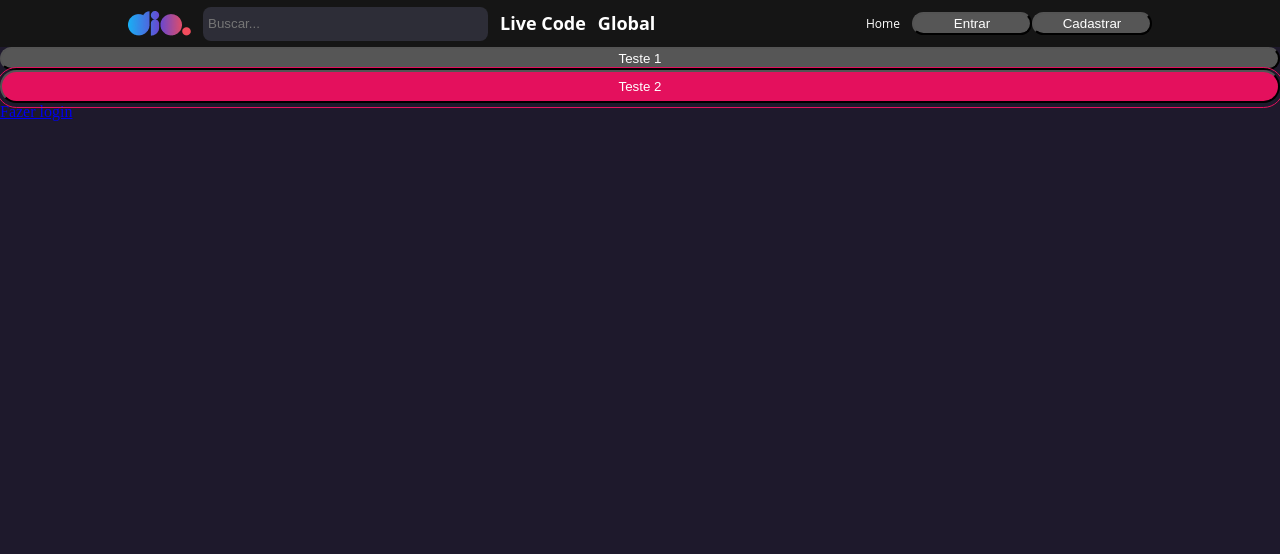
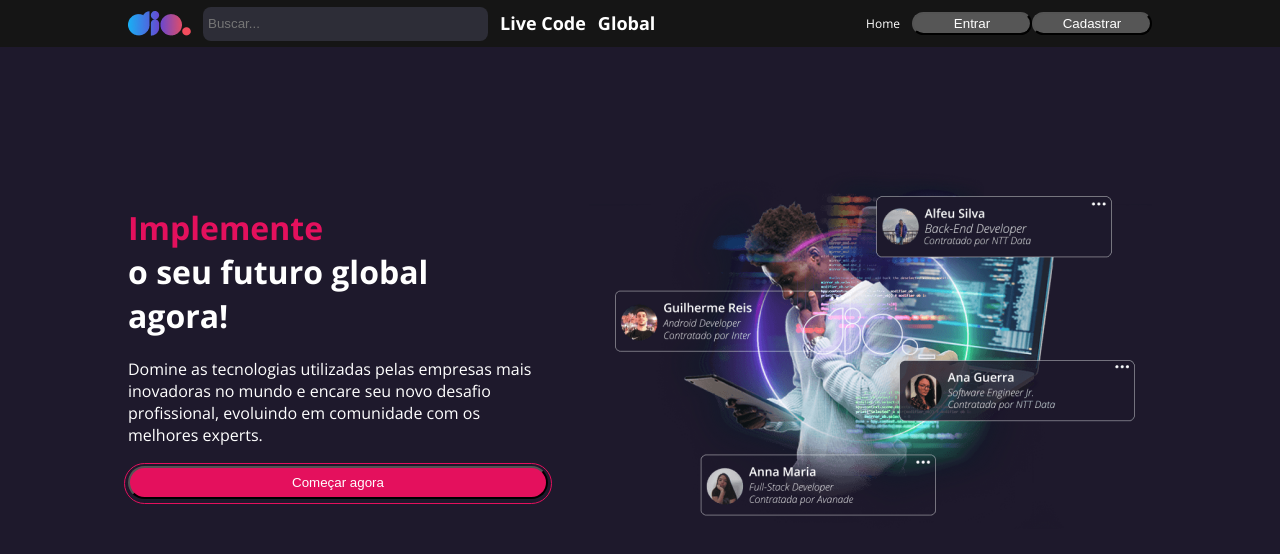
Before and after one commit to endryus7/dio-clone, a React (Create React App) app in the folder dio/: page / in a window 1280 px wide. Shown: the top 554 px of the page. Built offline with nearby package versions, Linux system fonts and the light colour scheme.

Commit message:
terminando a tela de home

```diff
--- a/dio/public/index.html
+++ b/dio/public/index.html
@@ -1,43 +1,22 @@
 <!DOCTYPE html>
-<html lang="en">
+<html lang="pt-br">
   <head>
     <meta charset="utf-8" />
-    <link rel="icon" href="%PUBLIC_URL%/favicon.ico" />
     <meta name="viewport" content="width=device-width, initial-scale=1" />
     <meta name="theme-color" content="#000000" />
     <meta
       name="description"
       content="Web site created using create-react-app"
     />
-    <link rel="apple-touch-icon" href="%PUBLIC_URL%/logo192.png" />
-    <!--
-      manifest.json provides metadata used when your web app is installed on a
-      user's mobile device or desktop. See https://developers.google.com/web/fundamentals/web-app-manifest/
-    -->
-    <link rel="manifest" href="%PUBLIC_URL%/manifest.json" />
-    <!--
-      Notice the use of %PUBLIC_URL% in the tags above.
-      It will be replaced with the URL of the `public` folder during the build.
-      Only files inside the `public` folder can be referenced from the HTML.
 
-      Unlike "/favicon.ico" or "favicon.ico", "%PUBLIC_URL%/favicon.ico" will
-      work correctly both with client-side routing and a non-root public URL.
-      Learn how to configure a non-root public URL by running `npm run build`.
-    -->
-    <title>React App</title>
+
+    <link rel="preconnect" href="https://fonts.googleapis.com">
+    <link rel="preconnect" href="https://fonts.gstatic.com" crossorigin>
+    <link href="https://fonts.googleapis.com/css2?family=Open+Sans:ital,wght@0,300..800;1,300..800&display=swap" rel="stylesheet">
   </head>
+
   <body>
     <noscript>You need to enable JavaScript to run this app.</noscript>
     <div id="root"></div>
-    <!--
-      This HTML file is a template.
-      If you open it directly in the browser, you will see an empty page.
-
-      You can add webfonts, meta tags, or analytics to this file.
-      The build step will place the bundled scripts into the <body> tag.
-
-      To begin the development, run `npm start` or `yarn start`.
-      To create a production bundle, use `npm run build` or `yarn build`.
-    -->
   </body>
 </html>
--- a/dio/src/pages/home/index.jsx
+++ b/dio/src/pages/home/index.jsx
@@ -1,13 +1,31 @@
-import { Link } from 'react-router-dom';
+import React from 'react';
+import  BannerImage  from '../../assets/banner.png'
+
 import { Button } from "../../components/Button";
 import { Header } from "../../components/Header";
+import { Container, Title, TitleHighLight, TextContent } from './styles'
 
 const Home = () => {
     return (<>
         <Header />
-        <Button title="Teste 1" />
-        <Button variant="secondary" title="Teste 2"/>
-        <Link to="/login">Fazer login</Link>
+        <Container>
+            <div>
+                <Title>
+                    <TitleHighLight>
+                        Implemente
+                        <br />
+                    </TitleHighLight>
+                    o seu futuro global agora!
+                </Title>
+                <TextContent>
+                    Domine as tecnologias utilizadas pelas empresas mais inovadoras no mundo e encare seu novo desafio profissional, evoluindo em comunidade com os melhores experts.
+                </TextContent>
+                <Button title="Começar agora" variant="secondary" onClick={() => null} />
+            </div>
+            <div>
+                <img src={BannerImage} alt="Imagem principal" />
+            </div>
+        </Container>
     </>)
 }
 
--- /dev/null
+++ b/dio/src/pages/home/styles.js
@@ -0,0 +1,38 @@
+import styled from 'styled-components';
+
+export const Container = styled.main`
+  width: 100%;
+  max-width: 80%;
+  margin: 0 auto;
+  margin-top: 120px;
+  display: flex;
+  flex-direction: row;
+  justify-content: space-between;
+  align-items: center;
+`;
+
+export const Title = styled.h2`
+  font-family: 'Open Sans';
+  font-style: normal;
+  font-weight: 700;
+  font-size: 32px;
+  width: 320px;
+  margin-bottom: 20px;
+  line-height: 44px;
+  color: #ffffff;
+`;
+
+export const TitleHighLight = styled.span`
+  color: #e4105d; ;
+`;
+
+export const TextContent = styled.p`
+  font-family: 'Open Sans';
+  font-style: normal;
+  font-weight: 400;
+  font-size: 16px;
+  line-height: 22px;
+  width: 420px;
+  margin-bottom: 20px;
+  color: #ffffff;
+`;
```
Also changed, not shown: dio/src/components/Button/index.jsx (line endings or trailing spaces).
